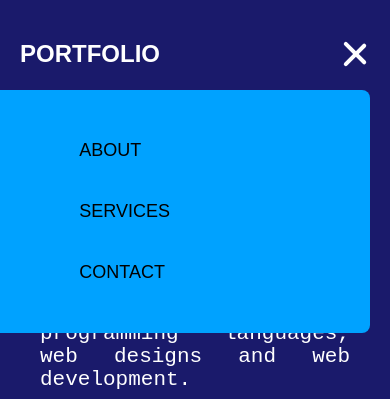
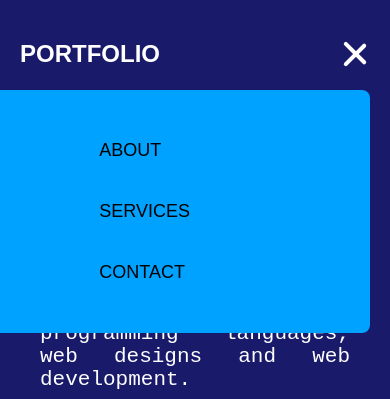
Before and after one commit to mukeshzzz/PORTFOLIO, a plain HTML site: page index.html in a window 390 px wide. Both pictures are taken after a click on the element 355 px from the left and 54 px from the top of the page. Shown: the top 399 px of the page. Drawn offline with Linux system fonts and the light colour scheme.

Commit message:
Update styles.css

```diff
--- a/styles.css
+++ b/styles.css
@@ -73,7 +73,7 @@ header {
     top: 90px;
     right: 20px;
     background-color: #00a2ff;
-    padding: 40px 200px 40px 200px;
+    padding: 40px 180px 40px 180px;
     border-radius: 8px;
   }
 
```
